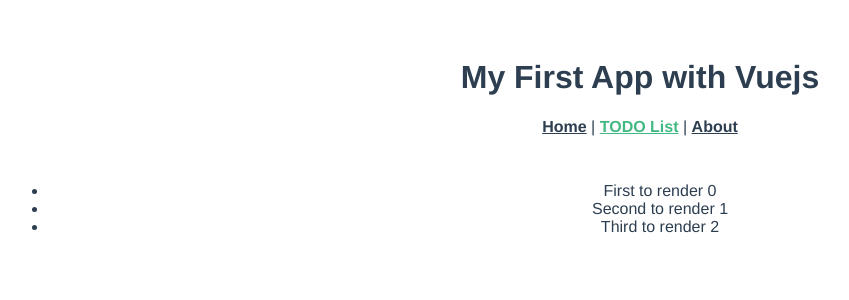
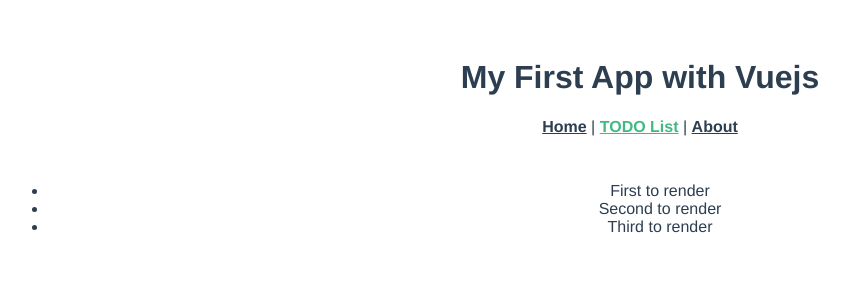
Before and after one commit to HectorZR/vue-todo-app, a Vue app: page /todo in a window 1280 px wide. Shown: the top 300 px of the page, without its empty margins (0-849 px from the left). Built offline with nearby package versions, Linux system fonts and the light colour scheme.

Commit message:
updating

```diff
--- a/src/views/Todo.vue
+++ b/src/views/Todo.vue
@@ -8,7 +8,6 @@
       <ul>
         <li v-for="(todo, index) in todos" v-bind:key="index">
           {{ todo.text }}
-          {{ index }}
         </li>
       </ul>
     </div>
```
